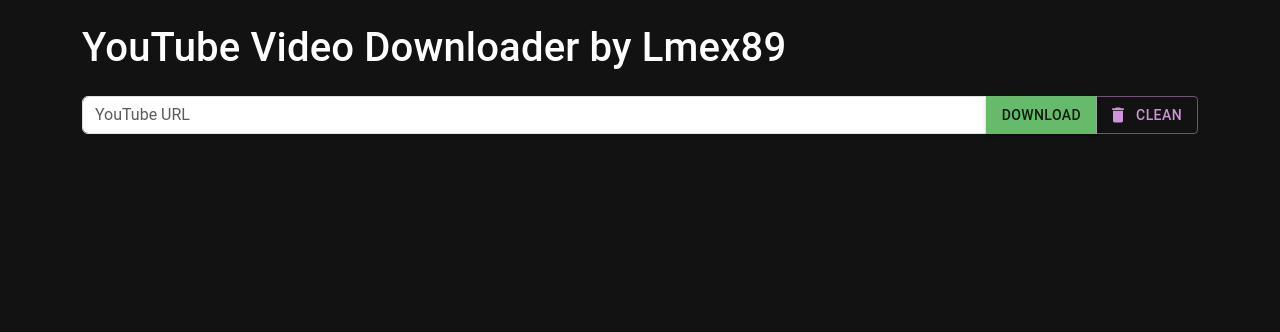
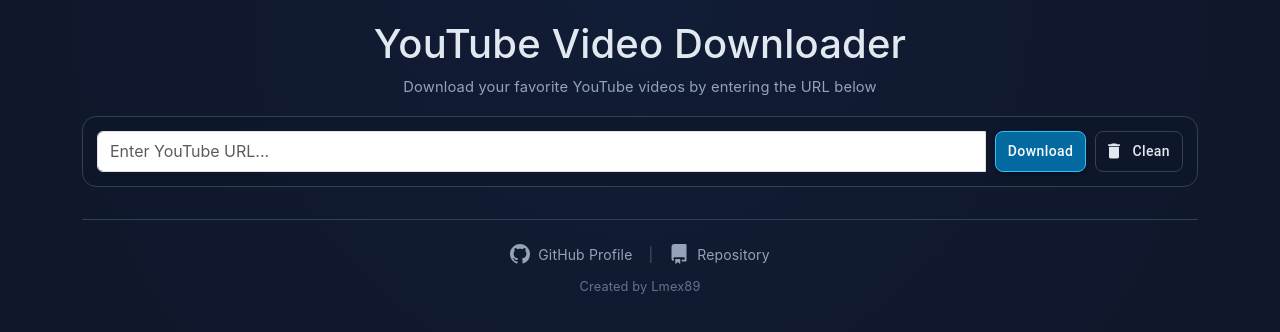
Before and after one commit to Lmex89/youtube-dl-front, a React (Create React App) app: page / in a window 1280 px wide. Shown: the top 332 px of the page. Built offline with nearby package versions, Linux system fonts and the light colour scheme; no server answers.

Commit message:
feat: apply sensors-temp dark theme UI and add GitHub footer

```diff
--- a/src/App.css
+++ b/src/App.css
@@ -1,43 +1,116 @@
+/* Dark theme styling based on sensors-temp UI */
+* {
+  margin: 0;
+  padding: 0;
+  box-sizing: border-box;
+}
+
 .App {
   text-align: center;
+  min-height: 100vh;
+  background: radial-gradient(circle at top, #111c36, #0f172a 65%);
+  color: #e2e8f0;
+  padding: 20px;
+  font-family: -apple-system, BlinkMacSystemFont, "Segoe UI", Roboto, sans-serif;
 }
 
 h1 {
-  margin-bottom: 2rem;
+  margin-bottom: 10px;
+  font-size: 1.5rem;
+  color: #38bdf8;
 }
 
-.input-container {
-  display: flex;
-  justify-content: center;
-  margin-bottom: 2rem;
+.subtitle {
+  margin-bottom: 18px;
+  color: #94a3b8;
+  font-size: 0.92rem;
 }
 
-.input-field {
-  width: 400px;
-  padding: 0.5rem;
-  font-size: 16px;
+.panel {
+  background: rgba(15, 23, 42, 0.72);
+  border: 1px solid #334155;
+  border-radius: 14px;
+  padding: 14px;
+  margin-bottom: 16px;
+  backdrop-filter: blur(6px);
 }
 
-.button-container {
+.input-group {
   display: flex;
-  justify-content: center;
-  margin-bottom: 2rem;
+  gap: 10px;
+  align-items: center;
+  flex-wrap: wrap;
 }
 
-.button {
-  padding: 0.75rem 2rem;
-  font-size: 16px;
-  font-weight: bold;
-  background-color: #007bff;
-  color: #fff;
-  border: none;
-  border-radius: 5px;
-  cursor: pointer;
-  transition: background-color 0.3s ease;
+.form-control {
+  border: 1px solid #334155;
+  border-radius: 8px;
+  background: #1e293b;
+  color: #e2e8f0;
+  font-size: 0.875rem;
+  padding: 6px 10px;
+  flex: 1;
+  min-width: 300px;
 }
 
-.button:hover {
-  background-color: #0056b3;
+.form-control::placeholder {
+  color: #64748b;
+}
+
+.form-control:focus {
+  outline: none;
+  border-color: #38bdf8;
+  box-shadow: 0 0 0 2px rgba(56, 189, 248, 0.2);
+}
+
+/* Button styling to match sensors-temp */
+.MuiButton-root {
+  border: 1px solid #334155 !important;
+  border-radius: 8px !important;
+  background: #1e293b !important;
+  color: #e2e8f0 !important;
+  font-size: 0.875rem !important;
+  padding: 7px 12px !important;
+  cursor: pointer !important;
+  transition: background 0.15s ease, border-color 0.15s ease, transform 0.08s ease !important;
+  text-transform: none !important;
+}
+
+.MuiButton-root:hover {
+  background: #263449 !important;
+  border-color: #475569 !important;
+}
+
+.MuiButton-root:active {
+  transform: translateY(1px) !important;
+}
+
+/* Contained variant (Download button) - active state */
+.MuiButton-contained {
+  background: #0369a1 !important;
+  border-color: #38bdf8 !important;
+  color: #f8fafc !important;
+}
+
+.MuiButton-contained:hover {
+  background: #0284c7 !important;
+  border-color: #7dd3fc !important;
+}
+
+/* Outlined variant (Clean button) */
+.MuiButton-outlined {
+  background: transparent !important;
+  border-color: #334155 !important;
+}
+
+.MuiButton-outlined:hover {
+  background: #1e293b !important;
+  border-color: #475569 !important;
+}
+
+.container {
+  max-width: 800px;
+  margin: 0 auto;
 }
 
 .video-container {
@@ -45,17 +118,117 @@
   flex-direction: column;
   align-items: center;
   margin-bottom: 2rem;
+  margin-top: 20px;
 }
 
 .video-id {
   margin-bottom: 1rem;
+  color: #94a3b8;
+  font-size: 0.875rem;
 }
 
 .video-player {
-  width: 400px;
+  width: 100%;
+  max-width: 600px;
+  border-radius: 12px;
+  border: 1px solid #334155;
 }
 
 .download-link {
   margin-top: 1rem;
   font-size: 16px;
 }
+
+.download-link a {
+  color: #38bdf8;
+  text-decoration: none;
+  transition: color 0.15s ease;
+}
+
+.download-link a:hover {
+  color: #7dd3fc;
+  text-decoration: underline;
+}
+
+/* Status and error styling */
+.status {
+  color: #cbd5e1;
+  font-size: 0.875rem;
+}
+
+.status strong {
+  color: #38bdf8;
+}
+
+.error {
+  color: #fca5a5;
+  font-size: 0.875rem;
+}
+
+/* Popover styling */
+.popover {
+  background: rgba(15, 23, 42, 0.95) !important;
+  border: 1px solid #334155 !important;
+  border-radius: 8px !important;
+  color: #fca5a5 !important;
+}
+
+.popover-body {
+  color: #fca5a5 !important;
+}
+
+/* Backdrop styling */
+.MuiBackdrop-root {
+  background: rgba(15, 23, 42, 0.8) !important;
+  backdrop-filter: blur(4px);
+}
+
+/* Circular progress */
+.MuiCircularProgress-root {
+  color: #38bdf8 !important;
+}
+
+/* Footer styling */
+.footer {
+  margin-top: 2rem;
+  padding-top: 1.5rem;
+  border-top: 1px solid #334155;
+  text-align: center;
+}
+
+.footer-links {
+  display: flex;
+  justify-content: center;
+  align-items: center;
+  gap: 1rem;
+  margin-bottom: 0.75rem;
+}
+
+.footer-link {
+  display: flex;
+  align-items: center;
+  gap: 0.5rem;
+  color: #94a3b8;
+  text-decoration: none;
+  font-size: 0.875rem;
+  transition: color 0.15s ease, transform 0.08s ease;
+}
+
+.footer-link:hover {
+  color: #38bdf8;
+  transform: translateY(-1px);
+}
+
+.footer-link svg {
+  fill: currentColor;
+}
+
+.footer-separator {
+  color: #475569;
+  font-size: 0.875rem;
+}
+
+.footer-text {
+  color: #64748b;
+  font-size: 0.8rem;
+}
--- a/src/App.js
+++ b/src/App.js
@@ -101,15 +101,19 @@
   return (
     <ThemeProvider theme={darkTheme}>
       <CssBaseline />
+      <div className="App">
         <div className="container">
-        <h1 className="mt-4 mb-4">YouTube Video Downloader by Lmex89</h1>
-        <div className="input-group mb-3">
+          <h1>YouTube Video Downloader</h1>
+          <div className="subtitle">Download your favorite YouTube videos by entering the URL below</div>
+
+          <div className="panel">
+            <div className="input-group">
               <input
                 type="text"
                 value={youtubeUrl}
                 onChange={handleInputChange}
                 className="form-control"
-            placeholder="YouTube URL"
+                placeholder="Enter YouTube URL..."
                 aria-label="YouTube URL"
               />
               <OverlayTrigger
@@ -119,7 +123,7 @@
                 rootClose
                 show={showPopover}
               >
-            <Button variant="contained" onClick={handleDownload} color="success">
+                <Button variant="contained" onClick={handleDownload}>
                   Download
                 </Button>
               </OverlayTrigger>
@@ -127,11 +131,11 @@
                 variant="outlined"
                 disableElevation
                 onClick={handleClean}
-            color="secondary"
                 startIcon={<DeleteIcon />}
               >
                 Clean
               </Button>
+            </div>
           </div>
 
           {loading && (
@@ -141,15 +145,42 @@
           )}
 
           {downloadUrl && url && (
-          <div>
-            <video controls>
+            <div className="panel">
+              <div className="video-container">
+                <div className="video-id">
+                  <span className="status">Video ID: <strong>{downloadUrl.id}</strong></span>
+                </div>
+                <video controls className="video-player">
                   <source src={url} type="video/mp4" />
                 </video>
+                <div className="download-link">
                   <a href={url} download>
                     Click here to download the video
                   </a>
                 </div>
+              </div>
+            </div>
           )}
+
+          <div className="footer">
+            <div className="footer-links">
+              <a href="https://github.com/Lmex89" target="_blank" rel="noopener noreferrer" className="footer-link">
+                <svg height="20" width="20" viewBox="0 0 16 16" fill="currentColor">
+                  <path d="M8 0C3.58 0 0 3.58 0 8c0 3.54 2.29 6.53 5.47 7.59.4.07.55-.17.55-.38 0-.19-.01-.82-.01-1.49-2.01.37-2.53-.49-2.69-.94-.09-.23-.48-.94-.82-1.13-.28-.15-.68-.52-.01-.53.63-.01 1.08.58 1.23.82.72 1.21 1.87.87 2.33.66.07-.52.28-.87.51-1.07-1.78-.2-3.64-.89-3.64-3.95 0-.87.31-1.59.82-2.15-.08-.2-.36-1.02.08-2.12 0 0 .67-.21 2.2.82.64-.18 1.32-.27 2-.27.68 0 1.36.09 2 .27 1.53-1.04 2.2-.82 2.2-.82.44 1.1.16 1.92.08 2.12.51.56.82 1.27.82 2.15 0 3.07-1.87 3.75-3.65 3.95.29.25.54.73.54 1.48 0 1.07-.01 1.93-.01 2.2 0 .21.15.46.55.38A8.013 8.013 0 0016 8c0-4.42-3.58-8-8-8z"/>
+                </svg>
+                <span>GitHub Profile</span>
+              </a>
+              <span className="footer-separator">|</span>
+              <a href="https://github.com/Lmex89/youtube-dl-front" target="_blank" rel="noopener noreferrer" className="footer-link">
+                <svg height="20" width="20" viewBox="0 0 16 16" fill="currentColor">
+                  <path d="M2 2.5A2.5 2.5 0 014.5 0h8.75a.75.75 0 01.75.75v12.5a.75.75 0 01-.75.75h-2.5a.75.75 0 110-1.5h1.75v-2h-8a1 1 0 00-.714 1.7.75.75 0 01-1.072 1.05A2.495 2.495 0 012 11.5v-9zm10.5-1V9h-8c-.356 0-.694.074-1 .208V2.5a1 1 0 011-1h8zM5 12.25v3.25a.25.25 0 00.4.2l1.45-1.087a.25.25 0 01.3 0L8.6 15.7a.25.25 0 00.4-.2v-3.25a.25.25 0 00-.25-.25h-3.5a.25.25 0 00-.25.25z"/>
+                </svg>
+                <span>Repository</span>
+              </a>
+            </div>
+            <div className="footer-text">Created by Lmex89</div>
+          </div>
+        </div>
       </div>
     </ThemeProvider>
   );
```
Lines whose indentation alone changed are shown as unchanged.
